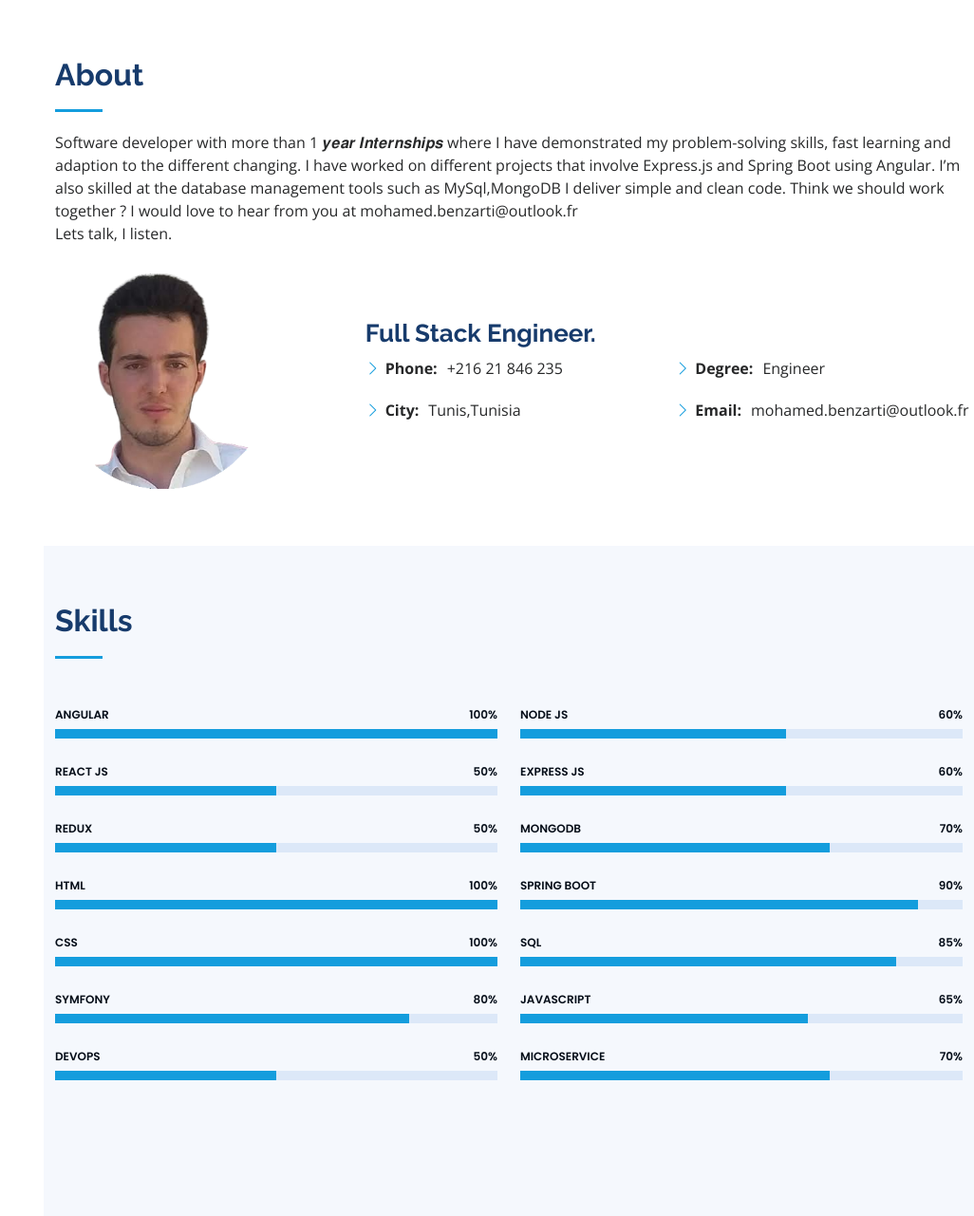
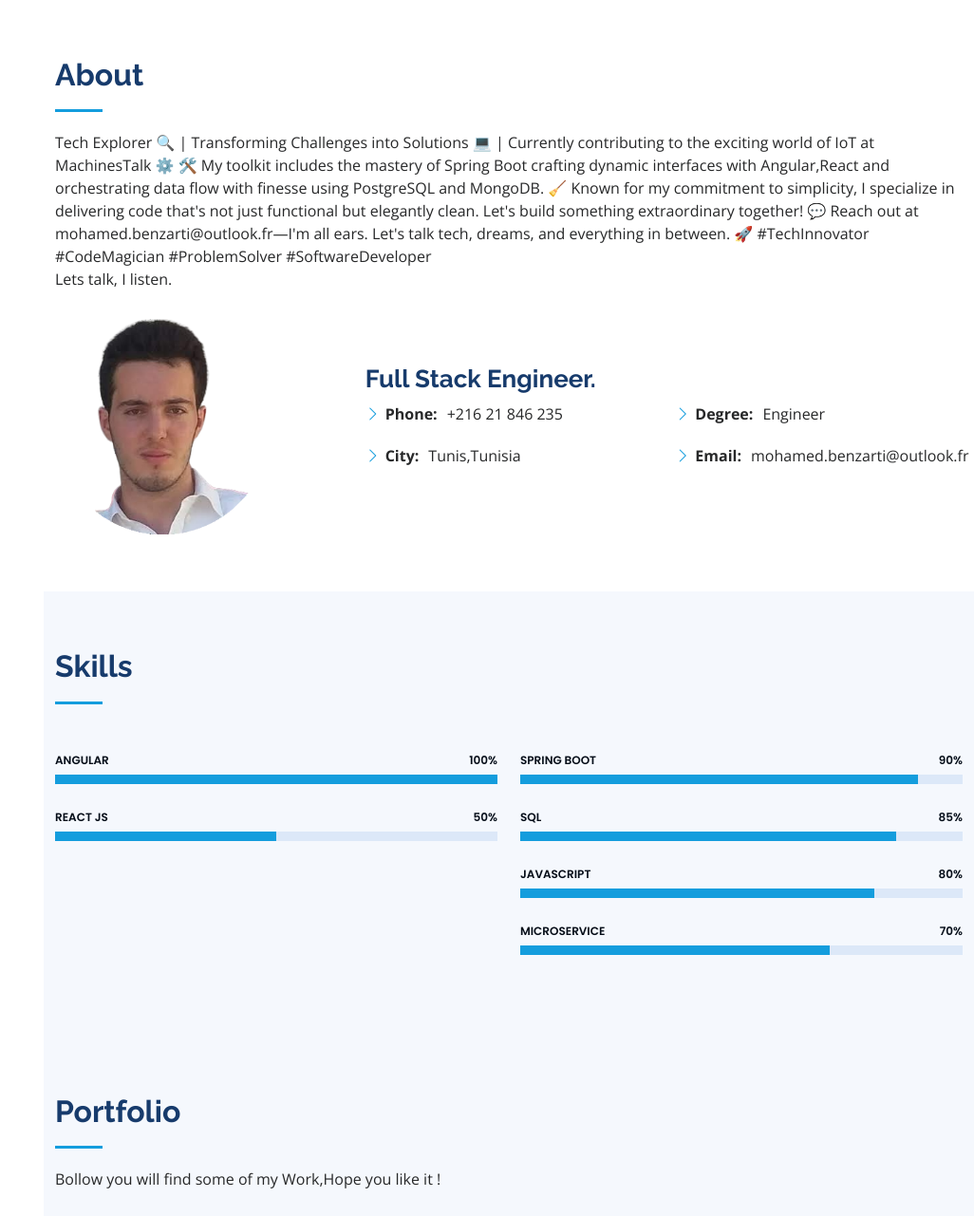
Before and after one commit to benzarty/benzarty.github.io, a plain HTML site: page index.html in a window 1280 px wide. Shown: the part 800-2081 px from the top of the page at 95% size, without its empty margins (254-1280 px from the left). Drawn offline with nearby package versions, Linux system fonts and the light colour scheme; grey boxes are pictures that could not be loaded.

Commit message:
refactor: clean up HTML structure and add .gitignore

```diff
--- a/index.html
+++ b/index.html
@@ -50,7 +50,6 @@
             <img src="assets/img/profil.png" alt="" class="img-fluid rounded-circle">
             <h1 class="text-light"><a href="index.html">Med Benzarti</a></h1>
             <div class="social-links mt-3 text-center">
-          <a href="https://www.facebook.com/mohamed.benzarti.75/" class="facebook"><i class="bx bxl-facebook"></i></a>
                 <a href="https://www.linkedin.com/in/medbenzarti/" class="linkedin"><i class="bx bxl-linkedin"></i></a>
                 <a href="https://github.com/benzarty" class="linkedin"><i class="bx bxl-github"></i></a>
 
@@ -59,13 +58,16 @@
 
         <nav id="navbar" class="nav-menu navbar">
             <ul>
-          <li><a href="#hero" class="nav-link scrollto active"><i class="bx bx-home"></i> <span>Home</span></a></li>
+                <li><a href="#hero" class="nav-link scrollto active"><i class="bx bx-home"></i> <span>Home</span></a>
+                </li>
                 <li><a href="#about" class="nav-link scrollto"><i class="bx bx-user"></i> <span>About</span></a></li>
-          <li><a href="#skills" class="nav-link scrollto"><i class="bx bx-file-blank"></i> <span>Skills</span></a></li>
+                <li><a href="#skills" class="nav-link scrollto"><i class="bx bx-file-blank"></i> <span>Skills</span></a>
+                </li>
 
                 <li><a href="#portfolio" class="nav-link scrollto"><i class="bx bx-book-content"></i>
                     <span>Portfolio</span></a></li>
-          <li><a href="#contact" class="nav-link scrollto"><i class="bx bx-envelope"></i> <span>Contact</span></a></li>
+                <li><a href="#contact" class="nav-link scrollto"><i class="bx bx-envelope"></i> <span>Contact</span></a>
+                </li>
             </ul>
         </nav><!-- .nav-menu -->
     </div>
@@ -75,8 +77,7 @@
 <section id="hero" class="d-flex flex-column justify-content-center align-items-center">
     <div class="hero-container" data-aos="fade-in">
         <h1>Med Benzarti</h1>
-      <p>I'm <span class="typed" data-typed-items="Software Engineer, Freelancer, "></span></p>
-    </div>
+      <p>I'm <span class="typed" data-typed-items="A Problem Solver, A Clean Code Advocate, A Spring Boot Lover, An Angular Fanatic, Passionate Developer"></span></p>    </div>
 </section><!-- End Hero -->
 
 <main id="main">
@@ -87,12 +88,20 @@
 
             <div class="section-title">
                 <h2>About</h2>
-          <p>Software developer with more than 1 𝒚𝒆𝒂𝒓 𝑰𝒏𝒕𝒆𝒓𝒏𝒔𝒉𝒊𝒑𝒔 where I have demonstrated my
-            problem-solving skills, fast learning and adaption to the different changing.
-            I have worked on different projects that involve Express.js and Spring Boot using Angular. I’m also skilled
-            at the database management tools such as MySql,MongoDB
-            I deliver simple and clean code.
-            Think we should work together ? I would love to hear from you at mohamed.benzarti@outlook.fr<br>
+                <p>Tech Explorer 🔍 | Transforming Challenges into Solutions 💻 | Currently contributing to the exciting
+                    world of IoT at MachinesTalk ⚙️
+
+                    🛠️ My toolkit includes the mastery of Spring Boot crafting dynamic interfaces with Angular,React and
+                    orchestrating data flow with finesse using PostgreSQL and MongoDB.
+
+                    🧹 Known for my commitment to simplicity, I specialize in delivering code that's not just functional
+                    but elegantly clean.
+
+                    Let's build something extraordinary together!
+                    💬 Reach out at mohamed.benzarti@outlook.fr—I'm all ears. Let's talk tech, dreams, and everything in
+                    between.
+
+                    🚀 #TechInnovator #CodeMagician #ProblemSolver #SoftwareDeveloper<br>
 
                     Lets talk, I listen.</p>
             </div>
@@ -107,13 +116,16 @@
                     <div class="row ">
                         <div class="col-lg-6 ">
                             <ul>
-                  <li><i class="bi bi-chevron-right"></i> <strong>Phone:</strong> <span>+216 21 846 235</span></li>
-                  <li><i class="bi bi-chevron-right"></i> <strong>City:</strong> <span>Tunis,Tunisia</span></li>
+                                <li><i class="bi bi-chevron-right"></i> <strong>Phone:</strong>
+                                    <span>+216 21 846 235</span></li>
+                                <li><i class="bi bi-chevron-right"></i> <strong>City:</strong>
+                                    <span>Tunis,Tunisia</span></li>
                             </ul>
                         </div>
                         <div class="col-lg-6">
                             <ul>
-                  <li><i class="bi bi-chevron-right"></i> <strong>Degree:</strong> <span>Engineer</span></li>
+                                <li><i class="bi bi-chevron-right"></i> <strong>Degree:</strong> <span>Engineer</span>
+                                </li>
                                 <li><i class="bi bi-chevron-right"></i> <strong>Email:</strong> <span>mohamed.benzarti@outlook.fr
                     </span>
                                 </li>
@@ -126,7 +138,6 @@
 
         </div>
     </section><!-- End About Section -->
-
 
 
     <!-- ======= Skills Section ======= -->
@@ -143,7 +154,8 @@
                     <div class="progress">
                         <span class="skill">ANGULAR <i class="val">100%</i></span>
                         <div class="progress-bar-wrap">
-                <div class="progress-bar" role="progressbar" aria-valuenow="100" aria-valuemin="0" aria-valuemax="100"
+                            <div class="progress-bar" role="progressbar" aria-valuenow="100" aria-valuemin="0"
+                                 aria-valuemax="100"
                                  style="width: 80%;"></div>
                         </div>
                     </div>
@@ -151,104 +163,45 @@
                     <div class="progress">
                         <span class="skill">REACT JS <i class="val">50%</i></span>
                         <div class="progress-bar-wrap">
-                <div class="progress-bar" role="progressbar" aria-valuenow="50" aria-valuemin="0" aria-valuemax="100"
+                            <div class="progress-bar" role="progressbar" aria-valuenow="50" aria-valuemin="0"
+                                 aria-valuemax="100"
                                  style="width: 100%;"></div>
                         </div>
                     </div>
-            <div class="progress">
-              <span class="skill">REDUX <i class="val">50%</i></span>
-              <div class="progress-bar-wrap">
-                <div class="progress-bar" role="progressbar" aria-valuenow="50" aria-valuemin="0" aria-valuemax="100"
-                  style="width: 100%;"></div>
-              </div>
-            </div>
-            <div class="progress">
-              <span class="skill">HTML <i class="val">100%</i></span>
-              <div class="progress-bar-wrap">
-                <div class="progress-bar" role="progressbar" aria-valuenow="100" aria-valuemin="0" aria-valuemax="100"
-                  style="width: 100%;"></div>
-              </div>
-            </div>
-
-            <div class="progress">
-              <span class="skill">CSS <i class="val">100%</i></span>
-              <div class="progress-bar-wrap">
-                <div class="progress-bar" role="progressbar" aria-valuenow="100" aria-valuemin="0" aria-valuemax="100"
-                  style="width: 90%;"></div>
-              </div>
-            </div>
-
-            <div class="progress">
-              <span class="skill">SYMFONY <i class="val">80%</i></span>
-              <div class="progress-bar-wrap">
-                <div class="progress-bar" role="progressbar" aria-valuenow="80" aria-valuemin="0" aria-valuemax="100"
-                  style="width: 60%;"></div>
-              </div>
-            </div>
-            <div class="progress">
-              <span class="skill">DEVOPS <i class="val">50%</i></span>
-              <div class="progress-bar-wrap">
-                <div class="progress-bar" role="progressbar" aria-valuenow="50" aria-valuemin="0" aria-valuemax="100"
-                  style="width: 50%;"></div>
-              </div>
-            </div>
-
-
 
                 </div>
 
                 <div class="col-lg-6 aos-init aos-animate" data-aos="fade-up" data-aos-delay="100">
 
-
-            <div class="progress">
-              <span class="skill">NODE JS <i class="val">60%</i></span>
-              <div class="progress-bar-wrap">
-                <div class="progress-bar" role="progressbar" aria-valuenow="60" aria-valuemin="0" aria-valuemax="100"
-                  style="width: 100%;"></div>
-              </div>
-            </div>
-            <div class="progress">
-              <span class="skill">EXPRESS JS <i class="val">60%</i></span>
-              <div class="progress-bar-wrap">
-                <div class="progress-bar" role="progressbar" aria-valuenow="60" aria-valuemin="0" aria-valuemax="100"
-                  style="width: 100%;"></div>
-              </div>
-            </div>
-
-
-            <div class="progress">
-              <span class="skill">MongoDB <i class="val">70%</i></span>
-              <div class="progress-bar-wrap">
-                <div class="progress-bar" role="progressbar" aria-valuenow="70" aria-valuemin="0" aria-valuemax="100"
-                  style="width: 90%;"></div>
-              </div>
-            </div>
-
                     <div class="progress">
                         <span class="skill">SPRING BOOT <i class="val">90%</i></span>
                         <div class="progress-bar-wrap">
-                <div class="progress-bar" role="progressbar" aria-valuenow="90" aria-valuemin="0" aria-valuemax="100"
+                            <div class="progress-bar" role="progressbar" aria-valuenow="90" aria-valuemin="0"
+                                 aria-valuemax="100"
                                  style="width: 85%;"></div>
                         </div>
                     </div>
                     <div class="progress">
                         <span class="skill">SQL <i class="val">85%</i></span>
                         <div class="progress-bar-wrap">
-                <div class="progress-bar" role="progressbar" aria-valuenow="85" aria-valuemin="0" aria-valuemax="100"
+                            <div class="progress-bar" role="progressbar" aria-valuenow="85" aria-valuemin="0"
+                                 aria-valuemax="100"
                                  style="width: 85%;"></div>
                         </div>
                     </div>
                     <div class="progress">
-              <span class="skill">JAVASCRIPT <i class="val">65%</i></span>
+                        <span class="skill">JAVASCRIPT <i class="val">80%</i></span>
                         <div class="progress-bar-wrap">
-                <div class="progress-bar" role="progressbar" aria-valuenow="65" aria-valuemin="0" aria-valuemax="100"
+                            <div class="progress-bar" role="progressbar" aria-valuenow="80" aria-valuemin="0"
+                                 aria-valuemax="100"
                                  style="width: 65%;"></div>
                         </div>
                     </div>
                     <div class="progress">
                         <span class="skill">microservice<i class="val">70%</i></span>
                         <div class="progress-bar-wrap">
-                <div class="progress-bar" role="progressbar" aria-valuenow="70" aria-valuemin="0" aria-valuemax="100"
+                            <div class="progress-bar" role="progressbar" aria-valuenow="70" aria-valuemin="0"
+                                 aria-valuemax="100"
                                  style="width: 65%;"></div>
                         </div>
                     </div>
@@ -284,8 +237,6 @@
                         <div class="portfolio-links">
 
 
-
-
                             <div class="accordion accordion-flush" id="accordionFlushExample">
                                 <div class="accordion-item">
                                     <h2 class="accordion-header" id="flush-headingOne">
@@ -298,16 +249,11 @@
 
                             </div>
 
-                <a class="accordion-button collapsed " type="button" target="_blank" rel="noreferrer noopener"
-                href= 'https://vimeo.com/758545053';">
+                            <a class="accordion-button collapsed " type="button" target="_blank"
+                               rel="noreferrer noopener"
+                               href='https://vimeo.com/758545053'>
                                 Watch Demonstration
                             </a>
-
-
-
-
-
-
 
                         </div>
                     </div>
@@ -317,8 +263,6 @@
                     <div class="portfolio-wrap">
                         <img src="assets/Fitness.png" class="img-fluid" alt="">
                         <div class="portfolio-links">
-
-
 
 
                             <div class="accordion accordion-flush" id="accordionFlushExample">
@@ -332,25 +276,45 @@
 
                             </div>
                             <a class="accordion-button collapsed" target="_blank" type="button"
-                href= 'https://youtu.be/y9bFzP0pr6Y';">
+                               href='https://youtu.be/y9bFzP0pr6Y' ;">
                             Watch Demonstration
                             </a>
-
 
 
                         </div>
                     </div>
                 </div>
+            </div>
+
+          <div class="row portfolio-container justify-content-center" data-aos="fade-up" data-aos-delay="100">
+
+            <div class="col-lg-6 col-md-6 portfolio-item filter-web">
+              <div class="portfolio-wrap">
+                <img src="assets/img.png" class="img-fluid" alt="" height="150px">
+                <div class="portfolio-links">
 
 
+                  <div class="accordion accordion-flush" id="accordionFlushExample">
+                    <div class="accordion-item">
+                      <h2 class="accordion-header" id="flush-headingOne">
+                      </h2>
 
-
-
-
+                    </div>
 
 
                   </div>
 
+                  <a class="accordion-button collapsed " type="button" target="_blank"
+                     rel="noreferrer noopener"
+                     href='https://youtu.be/Tjf8bUA8xy4'>
+                    Watch Demonstration
+                  </a>
+
+                </div>
+              </div>
+            </div>
+
+          </div>
 
 
             <div class="card text-center mx-auto" style="width:15%;">
@@ -362,15 +326,8 @@
         </div>
 
 
-
-
-
-
         </div>
-    </section><!-- End Portfolio Section -->
-
-
-
+    </section>
 
 
     <!-- ======= Contact Section ======= -->
@@ -436,7 +393,9 @@
                             <div class="error-message"></div>
                             <div class="sent-message">Your message has been sent. Thank you!</div>
                         </div>
-              <div class="text-center"><button type="submit">Send Message</button></div>
+                        <div class="text-center">
+                            <button type="submit">Send Message</button>
+                        </div>
                     </form>
                 </div>
 
@@ -474,10 +433,6 @@
 <script src="assets/js/main.js"></script>
 
 
-
-
-
-
 </body>
 
 </html>
```
Also changed, not shown: assets/img.png (added). Lines whose indentation alone changed are shown as unchanged.
